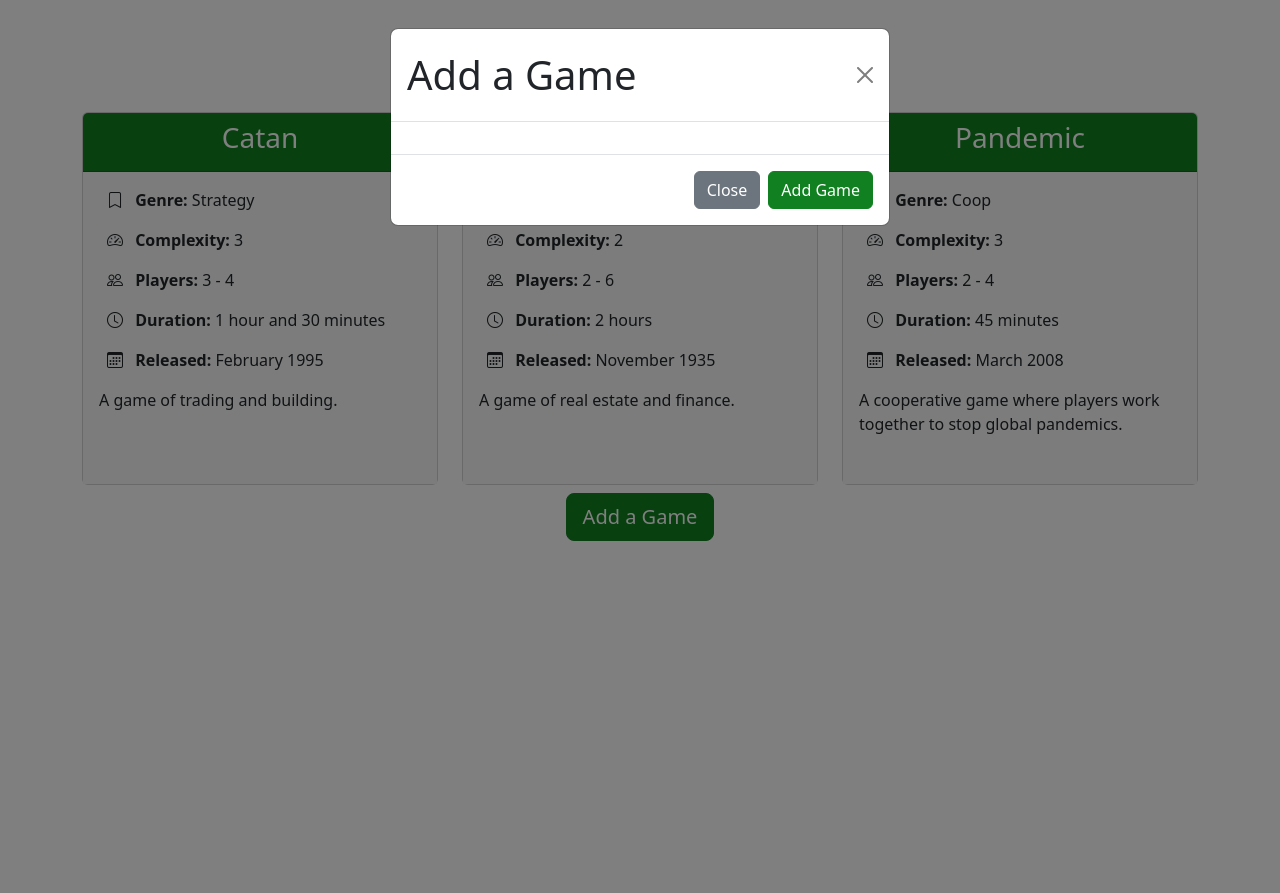
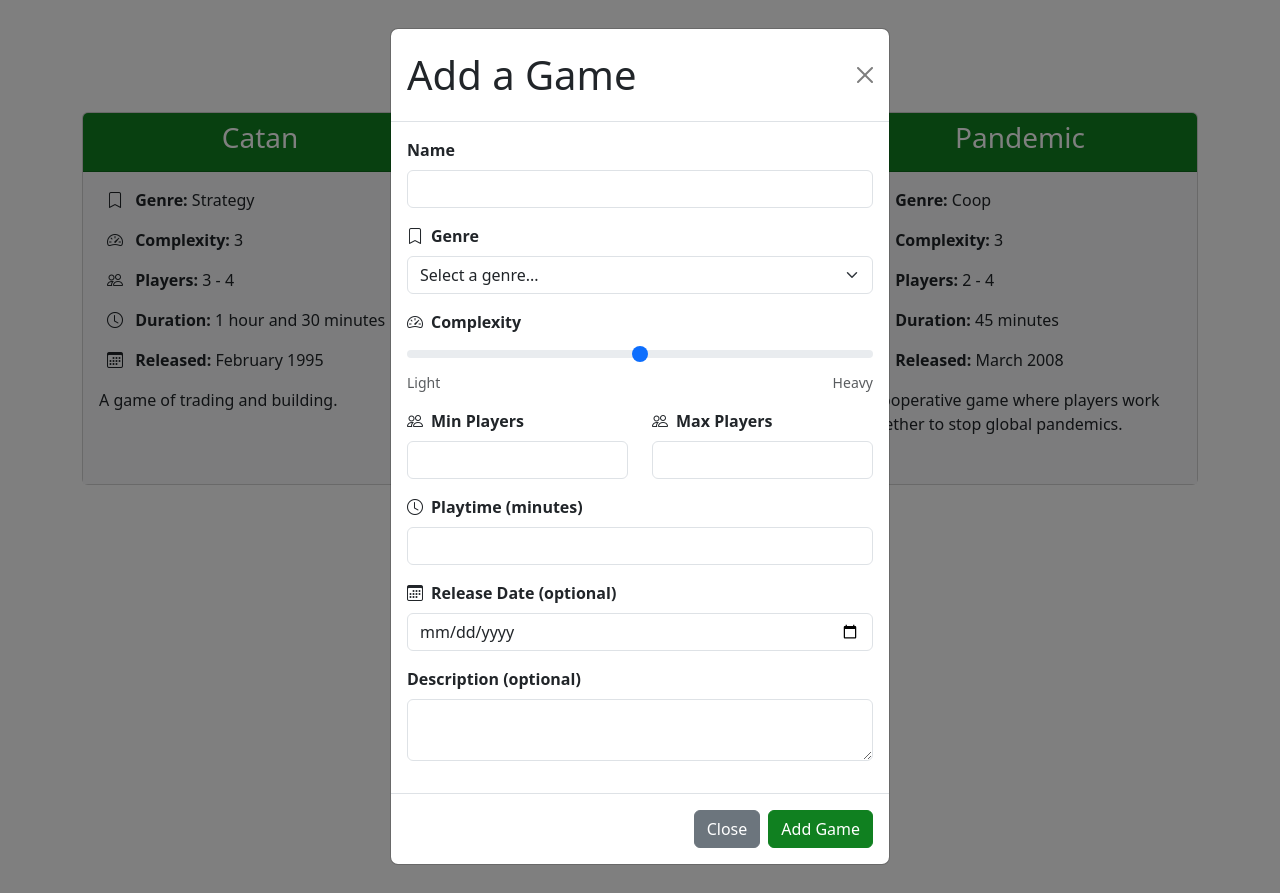
Before and after one commit to c-valberg/Homework-4-Game-Catalog, a Flask app: page /games in a window 1280 px wide, after a click on "Add a Game". Run offline with Flask 3, Linux system fonts and the light colour scheme; some libraries are stand-ins or nearby versions.

Commit message:
Add render_field macro and render form in modal

```diff
--- a/templates/game_catalog.html
+++ b/templates/game_catalog.html
@@ -1,3 +1,15 @@
+{# Renders a label, the field, and any validation errors for one form field #}
+{% macro render_field(field, label, icon=None, css='form-control') %}
+  <label for="{{ field.id }}" class="form-label fw-bold">
+    {% if icon %}<span class="pe-2 bi {{ icon }}"></span>{% endif %}{{ label }}
+  </label>
+  {# Add Bootstrap's is-invalid class when the field has errors #}
+  {{ field(class=css ~ (' is-invalid' if field.errors else '')) }}
+  {% for error in field.errors %}
+    <div class="invalid-feedback">{{ error }}</div>
+  {% endfor %}
+{% endmacro %}
+
 <!DOCTYPE html>
 <html lang="en">
 <head>
@@ -80,7 +92,9 @@
               <p class="card-text">
                 <span class="px-2 fw-bold bi bi-calendar3"></span>
                 <span class="fw-bold">Released: </span>
-                {{ game.released.strftime('%B %Y') }}
+                {% if game.released %}
+                  {{ game.released.strftime('%B %Y') }}
+                {% endif %}
               </p>
               <p class="card-text">{{ game.description }}</p>
             </div>
@@ -107,9 +121,45 @@
           <button type="button" class="btn-close" data-bs-dismiss="modal" aria-label="Close"></button>
         </div>
         <div class="modal-body">
-          <form id="game-form">
-            {# TODO: Create the HTML form from the form object using Jinja #}
-          </form>
+        <form id="game-form" method="post" novalidate>
+        {{ form.hidden_tag() }}
+
+        <div class="mb-3">
+          {{ render_field(form.name, 'Name') }}
+        </div>
+
+        <div class="mb-3">
+          {{ render_field(form.genre, 'Genre', icon='bi-bookmark', css='form-select') }}
+        </div>
+
+        <div class="mb-3">
+          {{ render_field(form.complexity, 'Complexity', icon='bi-speedometer2', css='form-range') }}
+          <div class="d-flex justify-content-between small text-muted">
+            <span>Light</span><span>Heavy</span>
+          </div>
+        </div>
+
+        <div class="row mb-3">
+          <div class="col-6">
+            {{ render_field(form.min_players, 'Min Players', icon='bi-people') }}
+          </div>
+          <div class="col-6">
+            {{ render_field(form.max_players, 'Max Players', icon='bi-people') }}
+          </div>
+        </div>
+
+        <div class="mb-3">
+          {{ render_field(form.playtime, 'Playtime (minutes)', icon='bi-clock') }}
+        </div>
+
+        <div class="mb-3">
+          {{ render_field(form.release_date, 'Release Date (optional)', icon='bi-calendar3') }}
+        </div>
+
+        <div class="mb-3">
+          {{ render_field(form.description, 'Description (optional)') }}
+        </div>
+      </form>
         </div>
         <div class="modal-footer">
           <button type="button" class="btn btn-secondary" data-bs-dismiss="modal">Close</button>
```
